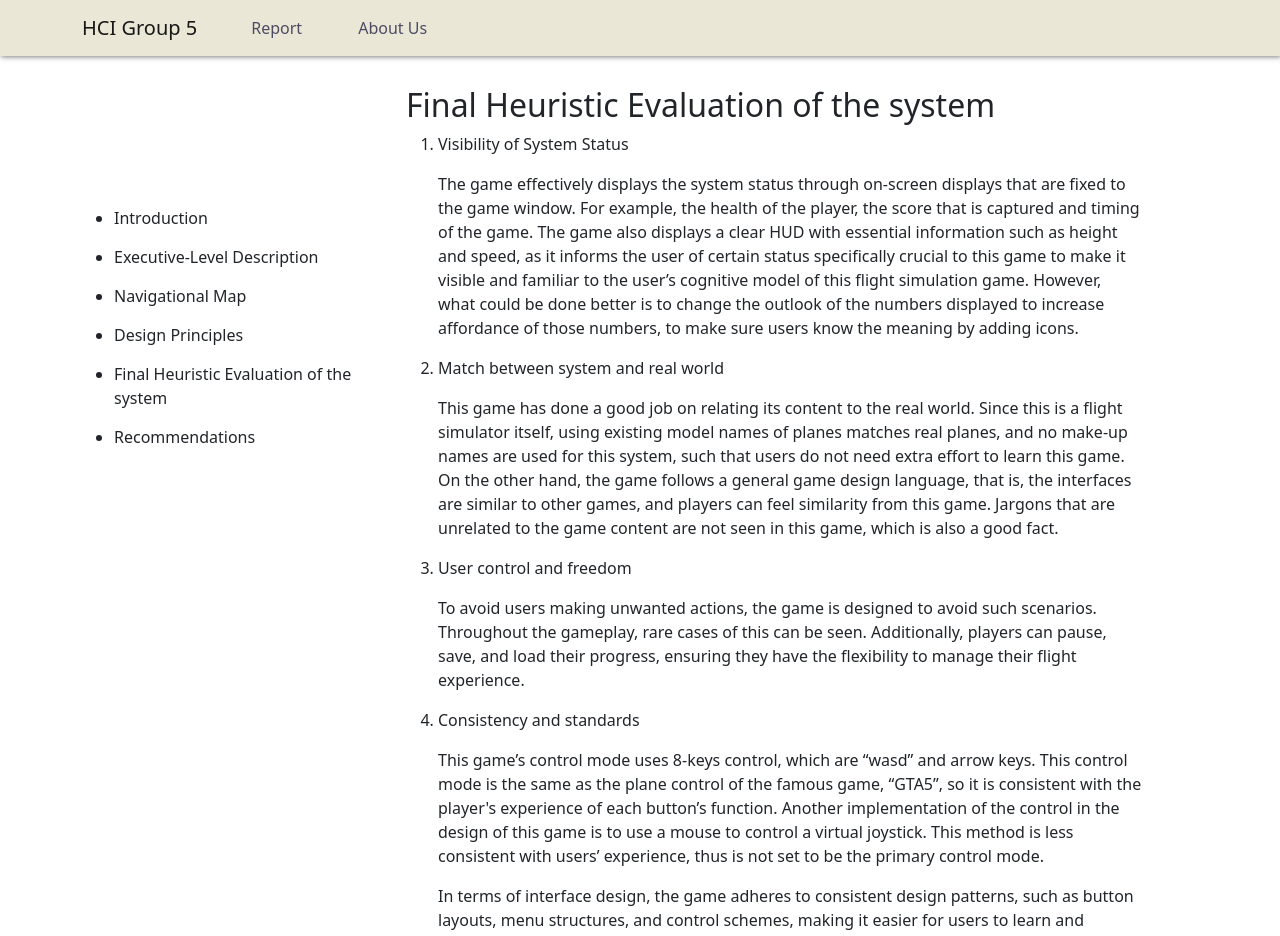
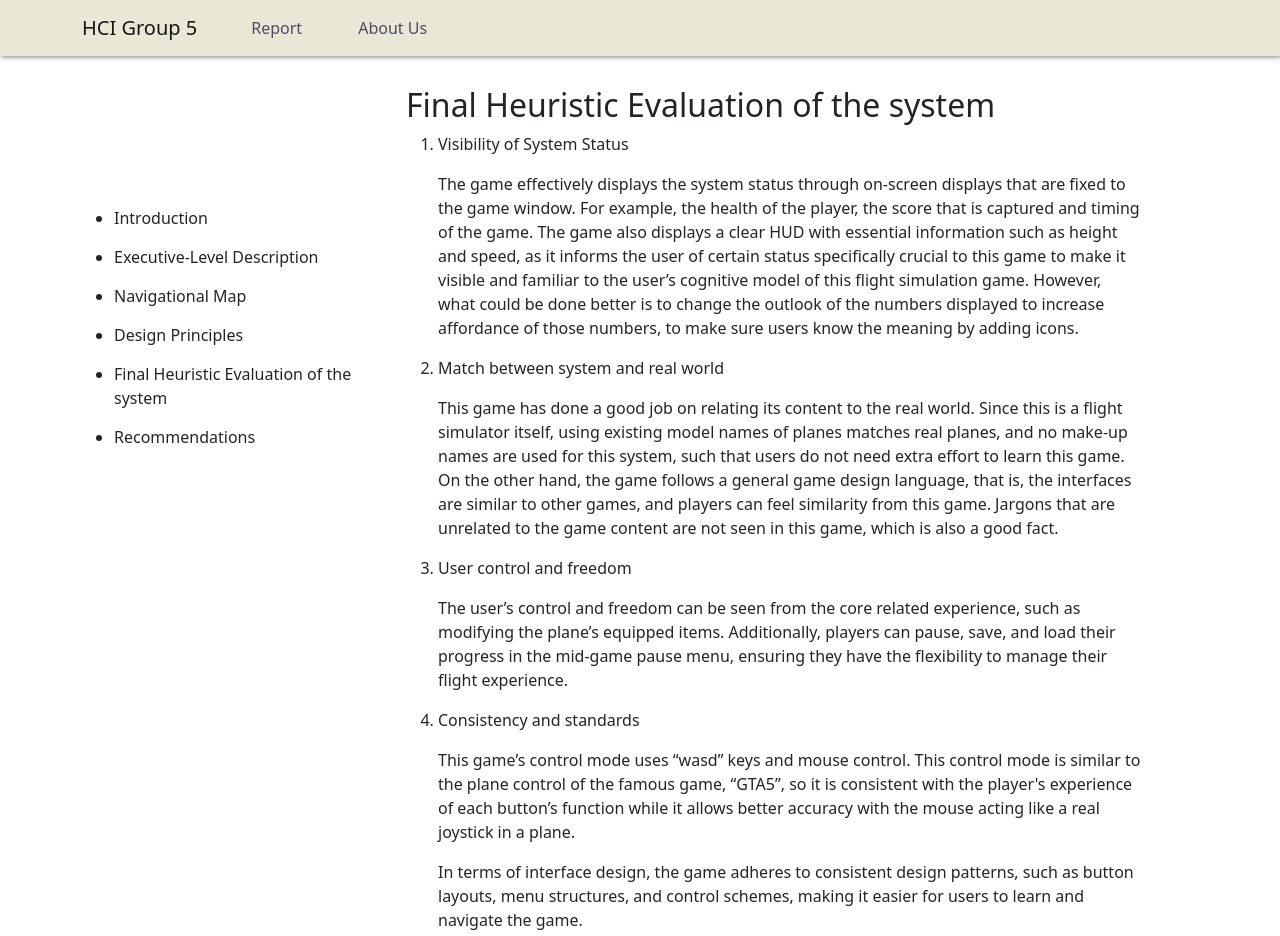
Before and after one commit to Malcolm-1218/cs4474-report, a React (Create React App) app: page /Evaluation in a window 1280 px wide. Shown: the top 936 px of the page. Built offline with nearby package versions, Linux system fonts and the light colour scheme.

Commit message:
update Evaluation

```diff
--- a/src/components/About.js
+++ b/src/components/About.js
@@ -6,7 +6,7 @@ import CardContent from "@mui/material/CardContent";
 import Typography from "@mui/material/Typography";
 import { Button, CardActionArea, CardActions } from "@mui/material";
 import Modal from "react-bootstrap/Modal";
-import "./About.css";
+
 
 export const About = () => {
   const [show1, setShow1] = useState(false);
--- a/src/components/Evaluation.js
+++ b/src/components/Evaluation.js
@@ -16,56 +16,25 @@ export const Evaluation = () => {
                 <li>
                   <p>Visibility of System Status</p>
                   <p>
-                    The game effectively displays the system status through
-                    on-screen displays that are fixed to the game window. For
-                    example, the health of the player, the score that is
-                    captured and timing of the game. The game also displays a
-                    clear HUD with essential information such as height and
-                    speed, as it informs the user of certain status specifically
-                    crucial to this game to make it visible and familiar to the
-                    user’s cognitive model of this flight simulation game.
-                    However, what could be done better is to change the outlook
-                    of the numbers displayed to increase affordance of those
-                    numbers, to make sure users know the meaning by adding
-                    icons.
+                  The game effectively displays the system status through on-screen displays that are fixed to the game window. For example, the health of the player, the score that is captured and timing of the game. The game also displays a clear HUD with essential information such as height and speed, as it informs the user of certain status specifically crucial to this game to make it visible and familiar to the user’s cognitive model of this flight simulation game. However, what could be done better is to change the outlook of the numbers displayed to increase affordance of those numbers, to make sure users know the meaning by adding icons.
                   </p>
                 </li>
                 <li>
                   <p>Match between system and real world</p>
                   <p>
-                    This game has done a good job on relating its content to the
-                    real world. Since this is a flight simulator itself, using
-                    existing model names of planes matches real planes, and no
-                    make-up names are used for this system, such that users do
-                    not need extra effort to learn this game. On the other hand,
-                    the game follows a general game design language, that is,
-                    the interfaces are similar to other games, and players can
-                    feel similarity from this game. Jargons that are unrelated
-                    to the game content are not seen in this game, which is also
-                    a good fact.
+                  This game has done a good job on relating its content to the real world. Since this is a flight simulator itself, using existing model names of planes matches real planes, and no make-up names are used for this system, such that users do not need extra effort to learn this game. On the other hand, the game follows a general game design language, that is, the interfaces are similar to other games, and players can feel similarity from this game. Jargons that are unrelated to the game content are not seen in this game, which is also a good fact.
                   </p>
                 </li>
                 <li>
                   <p>User control and freedom</p>
                   <p>
-                    To avoid users making unwanted actions, the game is designed
-                    to avoid such scenarios. Throughout the gameplay, rare cases
-                    of this can be seen. Additionally, players can pause, save,
-                    and load their progress, ensuring they have the flexibility
-                    to manage their flight experience.
+                  The user’s control and freedom can be seen from the core related experience, such as modifying the plane’s equipped items. Additionally, players can pause, save, and load their progress in the mid-game pause menu, ensuring they have the flexibility to manage their flight experience.
                   </p>
                 </li>
                 <li>
                   <p>Consistency and standards</p>
                   <p>
-                    This game’s control mode uses 8-keys control, which are
-                    “wasd” and arrow keys. This control mode is the same as the
-                    plane control of the famous game, “GTA5”, so it is
-                    consistent with the player's experience of each button’s
-                    function. Another implementation of the control in the
-                    design of this game is to use a mouse to control a virtual
-                    joystick. This method is less consistent with users’
-                    experience, thus is not set to be the primary control mode.
+                  This game’s control mode uses “wasd” keys and mouse control. This control mode is similar to the plane control of the famous game, “GTA5”, so it is consistent with the player's experience of each button’s function while it allows better accuracy with the mouse acting like a real joystick in a plane.
                   </p>
                   <p>
                   In terms of interface design, the game adheres to consistent design patterns, such as button layouts, menu structures, and control schemes, making it easier for users to learn and navigate the game.
@@ -80,7 +49,7 @@ export const Evaluation = () => {
                 <li>
                   <p>Recognition rather than recall</p>
                   <p>
-                  This game shows a good application of this heuristic evaluation. The game design shows a good minimalism in terms of the complexity of the game and difficulty of control. Nonetheless, the gameplay still requires the user to know how to control the plane, which should be improved.
+                  This game shows a good application of this heuristic evaluation. The game design shows a good minimalism in terms of the complexity of the game and difficulty of control. It mimics the gameplay in “Mario”’s series, which is simply collecting coins and buying upgrades. Another combat mode is also added to the game to simulate other game’s aircraft fighting scene. Nonetheless, the gameplay still requires the user to know how to control the plane, which should be improved.
 
                   </p>
                 </li>
@@ -94,6 +63,7 @@ export const Evaluation = () => {
                   <p>Aesthetic and minimalist design</p>
                   <p>
                   The game's UI is clean and uncluttered, with only essential information displayed on the HUD. Menus and interfaces are visually appealing, using modern design principles to create an immersive and enjoyable experience for users.
+
                   </p>
                 </li>
                 <li>
--- a/src/components/ExecDesc.js
+++ b/src/components/ExecDesc.js
@@ -1,5 +1,6 @@
 import { Container, Row, Col } from "react-bootstrap";
 import TableOfContent from './TableOfContent';
+import gameplay from '../assets/exec.jpg'
 
 export const ExecDesc = () => {
   return (
@@ -23,6 +24,7 @@ export const ExecDesc = () => {
                 Key design elements:</strong></p>
                 <p>
                 Gameplay: The original game design relies on using the mouse cursor as an input to simulate Joycon controls for maneuvering the “airplane”. However, this approach can be counterintuitive, difficult to discover, and conflicts with the user’s mental model, resulting in unnecessary complexity. Also, to bridge the gap between the user’s gulf of evaluation and execution, multiple design principles will be applied to change the outlook of in-game UI. Doing so will reduce the cognitive load on the user, making the game more accessible and enjoyable. There are also other flaws in terms of affordance and visibility, including a black slider in the bottom left corner that is hard to interpret the meaning, two numbers floating on both sides without a meaning (lack affordance), and the number on bottom right is ambiguous (is it number of lifes or health points?). Also, there is no feedback and scores when hitting the yellow ring. Things like this makes it important to redesign the icons and number on this page. By drawing on familiar metaphors and previous experiences of using similar controls in other games, users can learn more quickly and effectively how to control the airplane in this game to allow users to quickly grasp the idea of controlling the plane.</p>
+                <img src={gameplay} alt="Gameplay" style={{ width: '550px', height: 'auto' }}/><br/><br/>
                 <p>
                 The original design was also not visually appealing in terms of menu page design, lack of extendable features and lack of attractive information such as a background story. It makes the game less emotionally engaging. By adding background story and narrative descriptions to the items in this game, the game aims to create a more immersive experience, fostering a deeper connection between users and the game world.
               </p>
```
Also changed, not shown: src/assets/exec.jpg (added), src/components/About.css (deleted).
